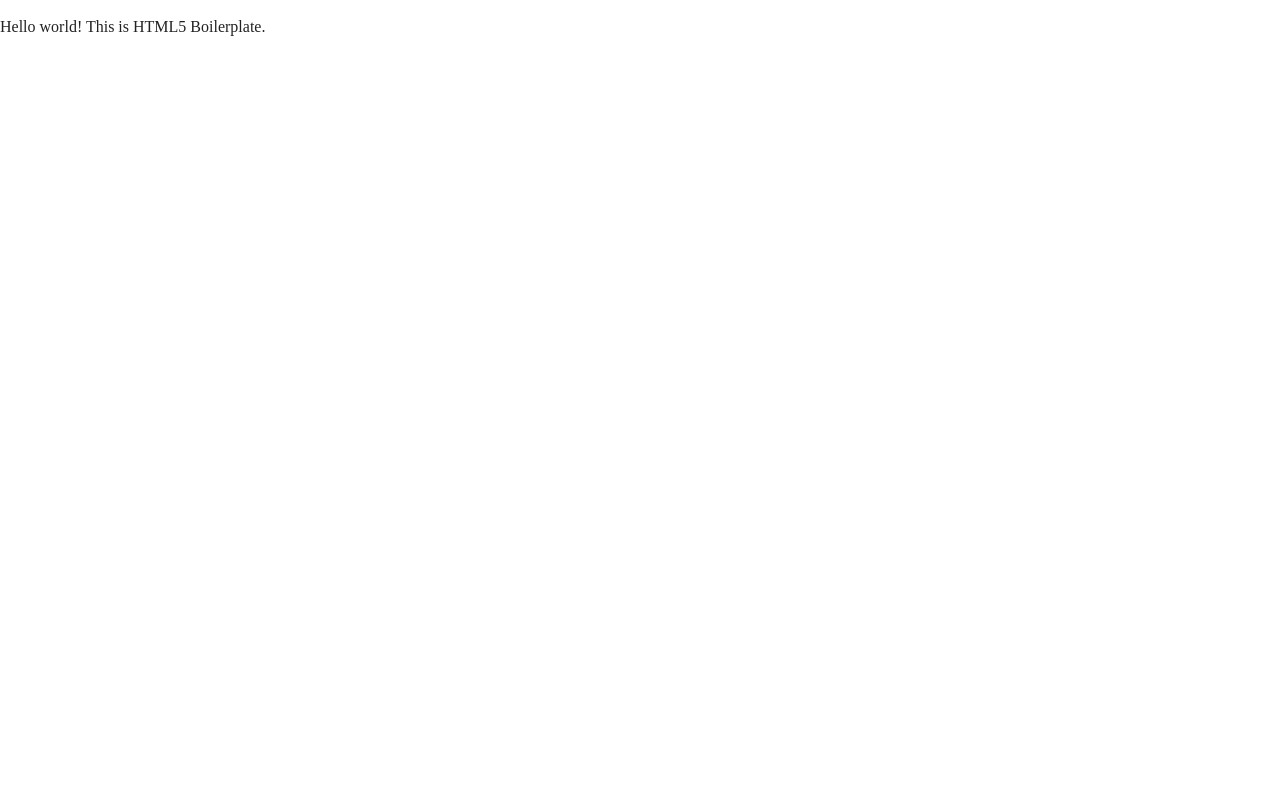
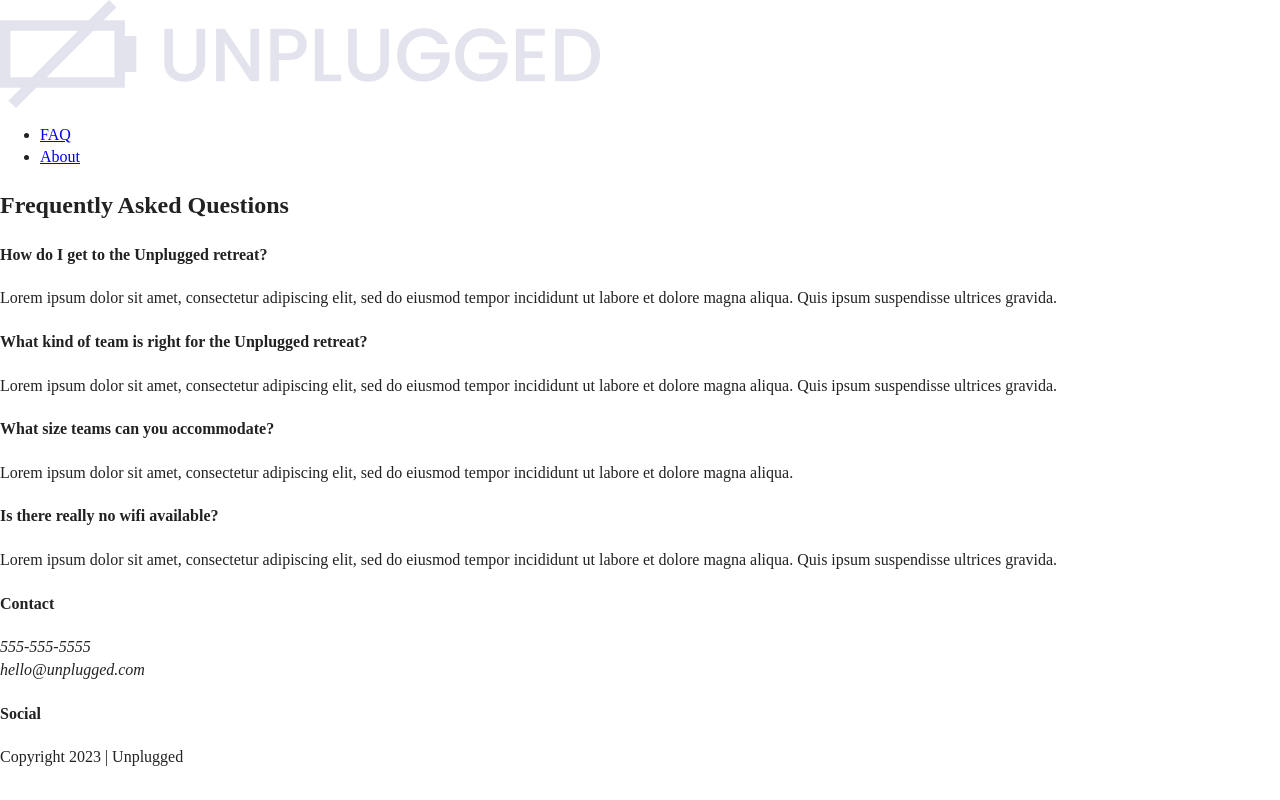
Before and after one commit to anabfuentes/unplugged-site, a plain HTML site: page faq/index .html in a window 1280 px wide. Drawn offline with Linux system fonts and the light colour scheme.

Commit message:
Coded html for faq page

```diff
--- a/faq/index .html
+++ b/faq/index .html
@@ -25,8 +25,85 @@
 
 <body>
 
+  <header>
+    <div class="content-wrapper">
+        <a href="../index.html">
+        <img src="../img/unpluggedlogo.png" alt="unplugged logo"></a>
+      <div class="header-divider"></div>
+      <nav>
+          <ul>
+            <li><a href="#">FAQ</a></li>
+            <li><a href="../about/index.html">About</a></li>
+          </ul>
+      </nav>
+    </div>
+  </header>
+
+  <main>
+    <section class="faq-content">
+      <div class="content-wrapper">
+        <h2>Frequently Asked Questions</h2>
+        <article>
+          <h4>How do I get to the Unplugged retreat?</h4>
+          <p>Lorem ipsum dolor sit amet, consectetur adipiscing elit, sed do eiusmod tempor incididunt ut labore et dolore magna aliqua.
+            Quis ipsum suspendisse ultrices gravida.
+          </p>
+        </article>
+        <article>
+          <h4>What kind of team is right for the Unplugged retreat?</h4>
+          <p>Lorem ipsum dolor sit amet, consectetur adipiscing elit, sed do eiusmod tempor incididunt ut labore et dolore magna aliqua.
+            Quis ipsum suspendisse ultrices gravida.</p>
+        </article>
+        <article>
+          <h4>What size teams can you accommodate?</h4>
+          <p>Lorem ipsum dolor sit amet, consectetur adipiscing elit, sed do eiusmod tempor incididunt ut labore et dolore magna aliqua.
+          </p>
+        </article>
+        <article>
+          <h4>Is there really no wifi available?</h4>
+          <p>Lorem ipsum dolor sit amet, consectetur adipiscing elit, sed do eiusmod tempor incididunt ut labore et dolore magna aliqua.
+            Quis ipsum suspendisse ultrices gravida.
+          </p>
+        </article>
+      </div><!--CONTENT WRAPPER ENDS-->
+    </section>
+
+  </main>
+
+  <footer>
+    <div class="content-wrapper">
+      <div class="footer-content">
+          <div class="contact">
+            <h4>Contact</h4>
+              <address>
+               <p>555-555-5555<br>
+                 hello@unplugged.com
+               </p>
+             </address>
+          </div>
+          <div class="social">
+           <h4>Social</h4>
+          <div class="social-icons">
+            <p>
+              <a href="https://www.facebook.com/" target="_blank"></a>
+            </p>
+            <p>
+              <a href="https://twitter.com/" target="_blank"></a>
+            </p>
+            <p>
+              <a href="https://www.instagram.com/" target="_blank"></a>
+            </p>
+           </div>
+          </div>
+      </div><!--FOOTER CONTENT ENDS-->
+    </div><!--FOOTR CONTENT-WRAPPER ENDS-->
+        <div class="copyright">
+          <p>Copyright 2023 | Unplugged</p>
+        </div>
+  </footer>
+
+
   <!-- Add your site or application content here -->
-  <p>Hello world! This is HTML5 Boilerplate.</p>
   <script src="../js/vendor/modernizr-3.11.2.min.js"></script>
   <script src="../js/plugins.js"></script>
   <script src="../js/main.js"></script>
```
